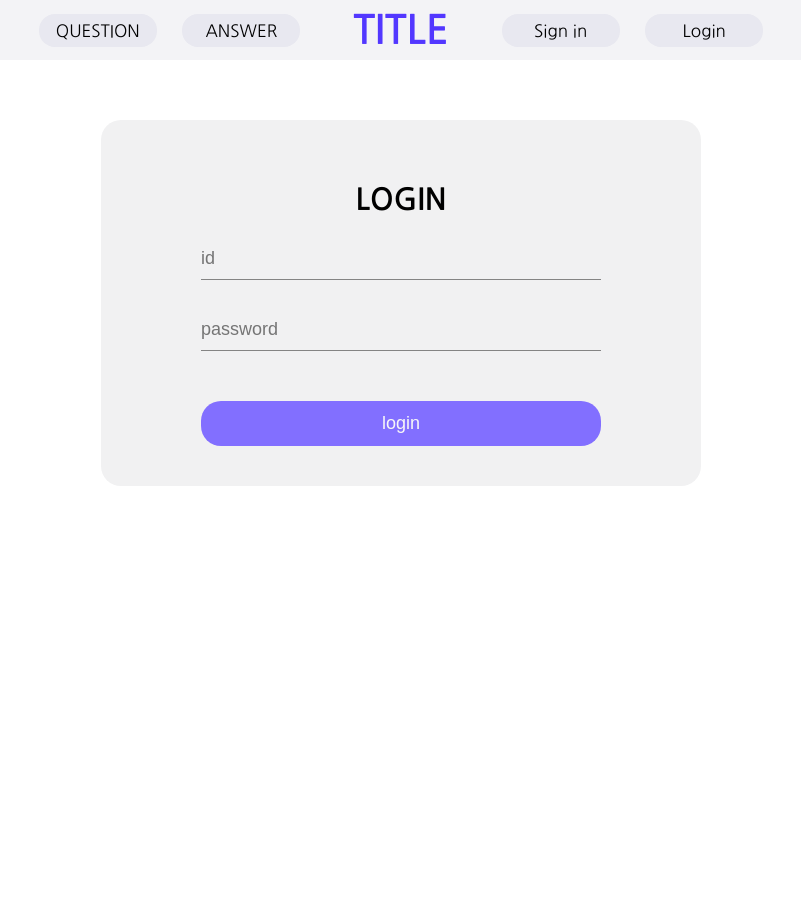
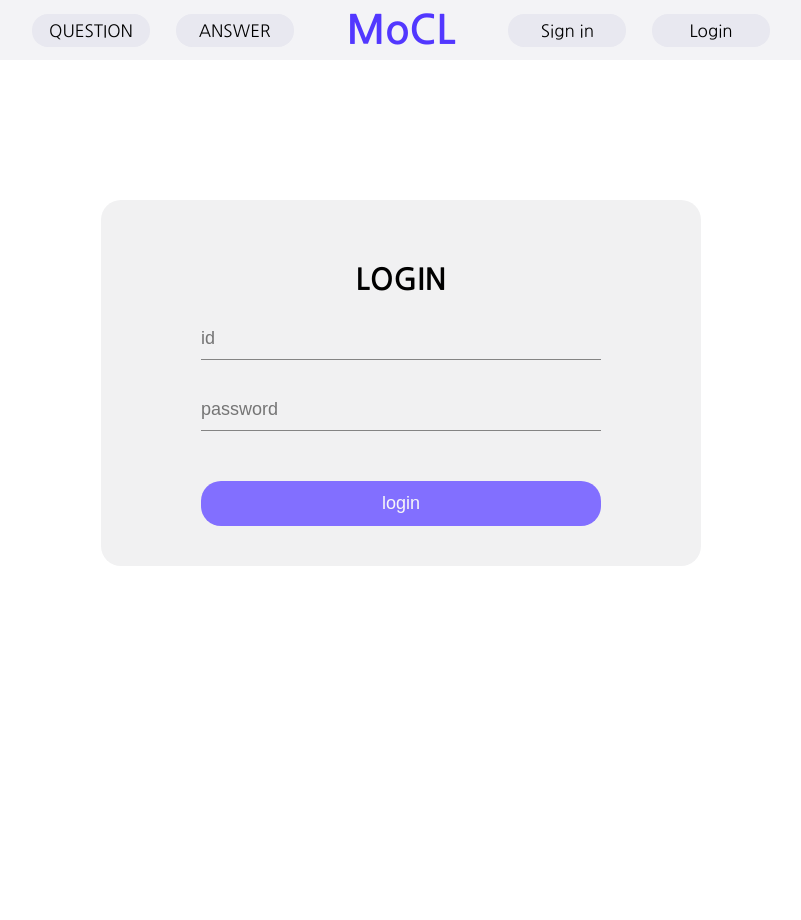
Before and after one commit to Tjdnjs/hackalearn, a Flask app: page /login in a window 1280 px wide. Shown: the whole page, without its empty margins (239-1040 px from the left). After the commit the page ends 566 px from the top, so only its background shows below. Run offline with Flask 2, Linux system fonts and the light colour scheme; some libraries are stand-ins or nearby versions.

Commit message:
login.css title수정

```diff
--- a/static/css/loginstyle.css
+++ b/static/css/loginstyle.css
@@ -1,5 +1,4 @@
 html, body{
-    height : 100%;
     margin : 0;
     font-size : 20px;
 }
@@ -12,7 +11,7 @@ body{
     display : flex;
     flex-direction : column;
     border-radius : 1rem;
-    margin-top: 6rem;
+    margin-top: 10rem;
     width : 100%;
     justify-content : center;
 }
--- a/templates/answer.html
+++ b/templates/answer.html
@@ -18,7 +18,7 @@
       <div id="menu" method = "get">
         <a href="/question">QUESTION</a>
         <a href="/answer">ANSWER</a>
-        <h1 id="title"><a href="/">TITLE</a></h1>
+        <h1 id="title"><a href="/">MoCL</a></h1>
         <a href="#">Sign in</a>
         <a href="/login">Login</a>
       </div>
--- a/templates/detail.html
+++ b/templates/detail.html
@@ -21,7 +21,7 @@
     <div id="menu" method = "get">
       <a href="/question">QUESTION</a>
       <a href="/answer">ANSWER</a>
-      <h1 id="title"><a href="/">TITLE</a></h1>
+      <h1 id="title"><a href="/">MoCL</a></h1>
       <a href="#">Sign in</a>
       <a href="/login">Login</a>
     </div>
--- a/templates/index.html
+++ b/templates/index.html
@@ -28,7 +28,7 @@
       <div id="menu" method = "get">
         <a href="/question">QUESTION</a>
         <a href="/answer">ANSWER</a>
-        <h1 id="title"><a href="/">TITLE</a></h1>
+        <h1 id="title"><a href="/">MoCL</a></h1>
         <a href="/user" id="prof1">{{username}}님</a>
         <a href="/logout">Logout</a>
       </div>
--- a/templates/login.html
+++ b/templates/login.html
@@ -18,7 +18,7 @@
       <div id="menu" method = "get">
         <a href="/question">QUESTION</a>
         <a href="/answer">ANSWER</a>
-        <h1 id="title"><a href="/">TITLE</a></h1>
+        <h1 id="title"><a href="/">MoCL</a></h1>
         <a href="#">Sign in</a>
         <a href="/login">Login</a>
       </div>
--- a/templates/question.html
+++ b/templates/question.html
@@ -26,7 +26,7 @@
     <div id="menu" method = "get">
       <a href="/question">QUESTION</a>
       <a href="/answer">ANSWER</a>
-      <h1 id="title"><a href="/">TITLE</a></h1>
+      <h1 id="title"><a href="/">MoCL</a></h1>
       <a href="/user" id="prof1">{{username}}님</a>
       <a href="/logout">Logout</a>
     </div>
--- a/templates/user.html
+++ b/templates/user.html
@@ -17,7 +17,7 @@
     <div id="menu" method = "get">
       <a href="/question">QUESTION</a>
       <a href="/answer">ANSWER</a>
-      <h1 id="title"><a href="/">TITLE</a></h1>
+      <h1 id="title"><a href="/">MoCL</a></h1>
       <a href="#">Sign in</a>
       <a href="/login">Login</a>
     </div>
--- a/templates/write.html
+++ b/templates/write.html
@@ -18,7 +18,7 @@
     <div id="menu" method = "get">
       <a href="/question">QUESTION</a>
       <a href="/answer">ANSWER</a>
-      <h1 id="title"><a href="/">TITLE</a></h1>
+      <h1 id="title"><a href="/">MoCL</a></h1>
       <a href="#">Sign in</a>
       <a href="/login">Login</a>
     </div>
```
